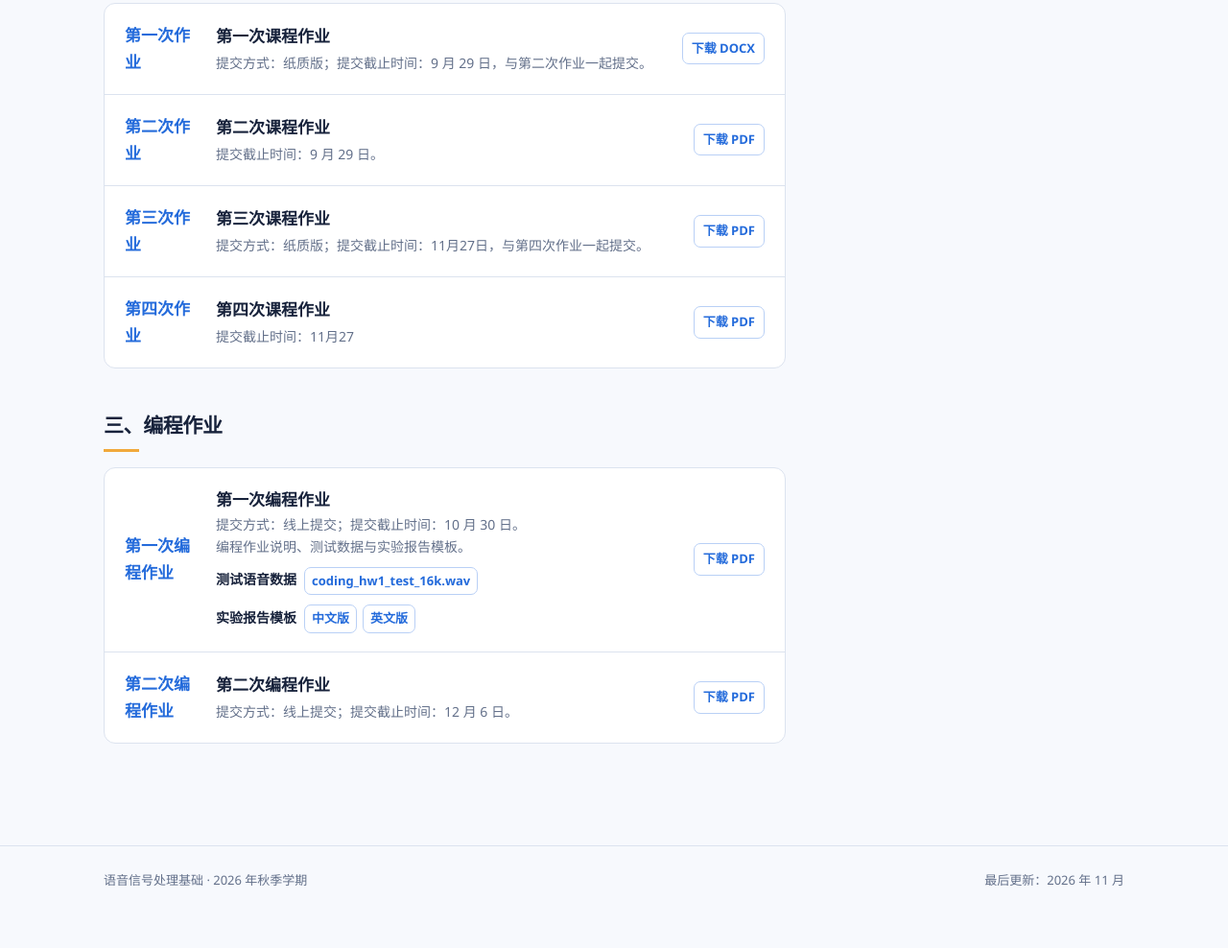
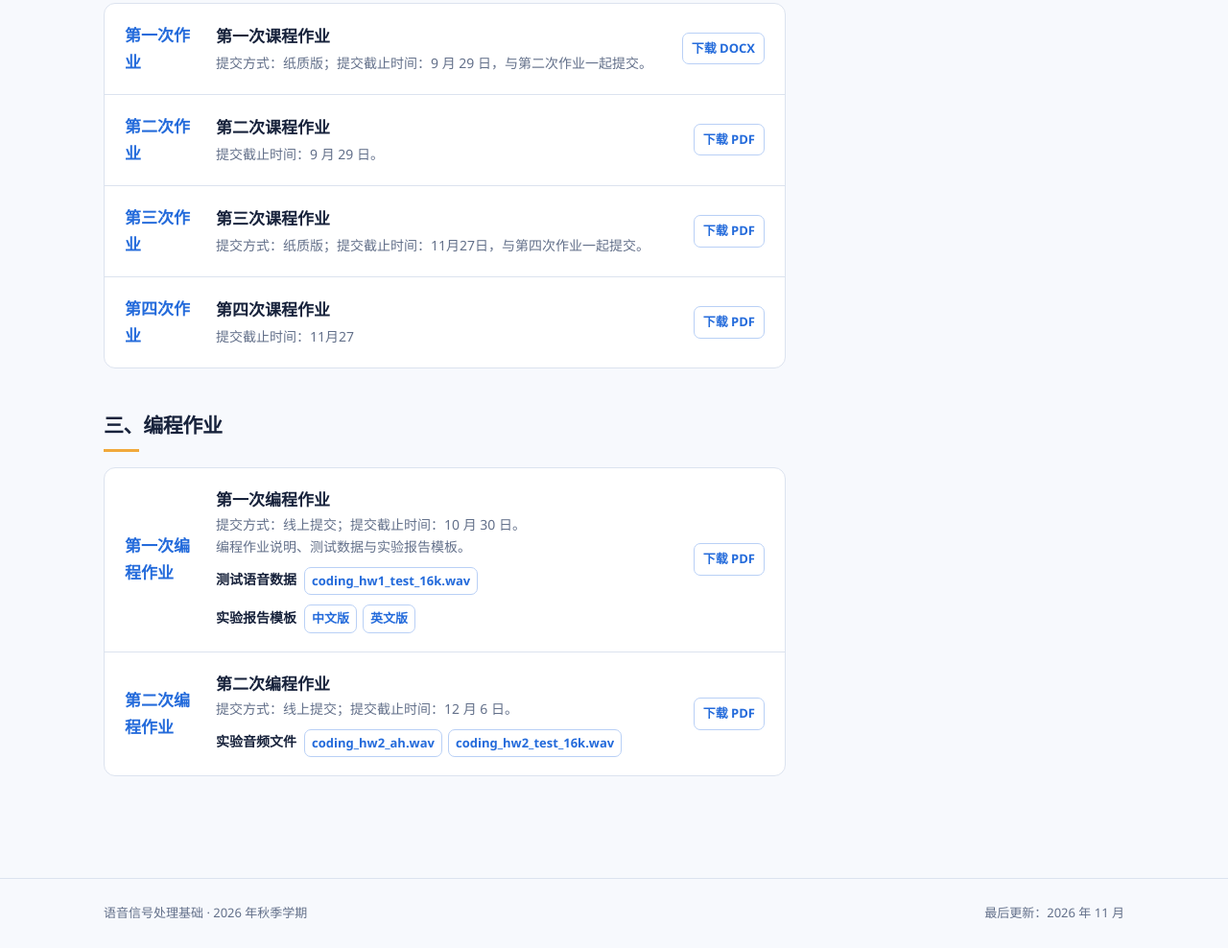
Before and after one commit to ParadoxYPY/USTC_SSP2026, a plain HTML site: page index.html in a window 1280 px wide. Shown: the part 1927-2915 px from the top of the page at 96% size. Before the commit the page ends 2880 px from the top, so only its background shows below. Drawn offline with Linux system fonts and the light colour scheme.

Commit message:
Add files via upload

```diff
--- a/index.html
+++ b/index.html
@@ -71,7 +71,7 @@
       </div></section>
       <section id="programming"><h2>三、编程作业</h2><div class="schedule">
         <article class="class"><div class="date">编程作业 1</div><div class="supplement-list"><div><h3>编程作业 1</h3><p>编程作业说明、测试数据与实验报告模板。</p></div><p><strong>测试语音数据</strong><span class="inline-files"><a class="file" href="https://github.com/ParadoxYPY/USTC_SSP2026/releases/download/course-materials-2026/coding_hw1_test_16k.wav" download>coding_hw1_test_16k.wav</a></span></p><p><strong>实验报告模板</strong><span class="inline-files"><a class="file" href="https://github.com/ParadoxYPY/USTC_SSP2026/releases/download/course-materials-2026/experiment_report_format_Chinese.doc" download>中文版</a><a class="file" href="https://github.com/ParadoxYPY/USTC_SSP2026/releases/download/course-materials-2026/experiment_report_format_English.doc" download>英文版</a></span></p></div><a class="file" href="https://github.com/ParadoxYPY/USTC_SSP2026/releases/download/course-materials-2026/coding_hw1.pdf" download>下载 PDF</a></article>
-        <article class="class"><div class="date">第二次编程作业</div><div><h3>第二次编程作业</h3><p>提交方式：线上提交；提交截止时间：12 月 6 日。</p></div><a class="file" href="https://github.com/ParadoxYPY/USTC_SSP2026/releases/download/course-materials-2026/coding_hw2.pdf" download>下载 PDF</a></article>
+        <article class="class"><div class="date">第二次编程作业</div><div class="supplement-list"><div><h3>第二次编程作业</h3><p>提交方式：线上提交；提交截止时间：12 月 6 日。</p></div><p><strong>实验音频文件</strong><span class="inline-files"><a class="file" href="https://github.com/ParadoxYPY/USTC_SSP2026/releases/download/course-materials-2026/coding_hw2_ah.wav" download>coding_hw2_ah.wav</a><a class="file" href="https://github.com/ParadoxYPY/USTC_SSP2026/releases/download/course-materials-2026/coding_hw2_test_16k.wav" download>coding_hw2_test_16k.wav</a></span></p></div><a class="file" href="https://github.com/ParadoxYPY/USTC_SSP2026/releases/download/course-materials-2026/coding_hw2.pdf" download>下载 PDF</a></article>
       </div></section>
     </div>
     <aside id="info"><div class="side-card"><h3>授课教师</h3><ul><li>凌震华<br><span class="contact">zhling@ustc.edu.cn</span><br>西区科技实验楼语音及语言信息处理国家工程实验室 503 室<br>高新校区 1 号学科楼 B507</li><li>杜俊<br><span class="contact">jundu@ustc.edu.cn</span><br>西区科技实验楼语音及语言信息处理国家工程实验室 502 室</li></ul></div><div class="side-card"><h3>助教</h3><ul><li>彭彦涵<br><span class="contact">pengyanhan@mail.ustc.edu.cn</span></li><li>冯其乐<br><span class="contact">fengqile@mail.ustc.edu.cn</span></li></ul></div><div class="side-card"><h3>课程信息</h3><p><strong>QQ群：1108420405</strong><br>请入群后将昵称修改为“实名+学号”。</p><p style="margin-top:10px"><strong>上课地点及时间</strong><br>GT-B111：2(6,7)；5(6,7)</p></div></aside>
```
